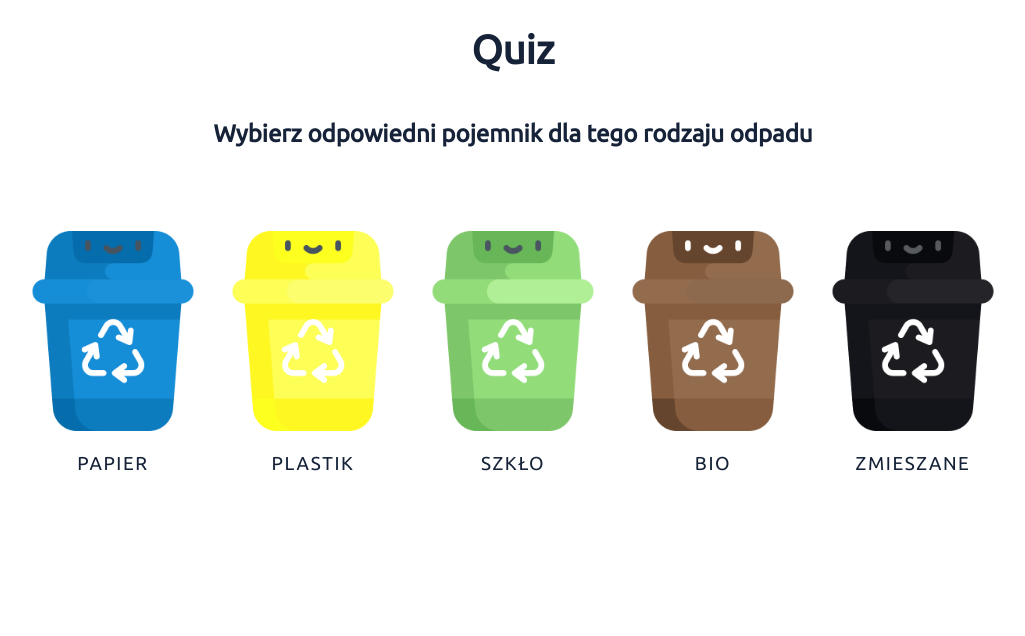
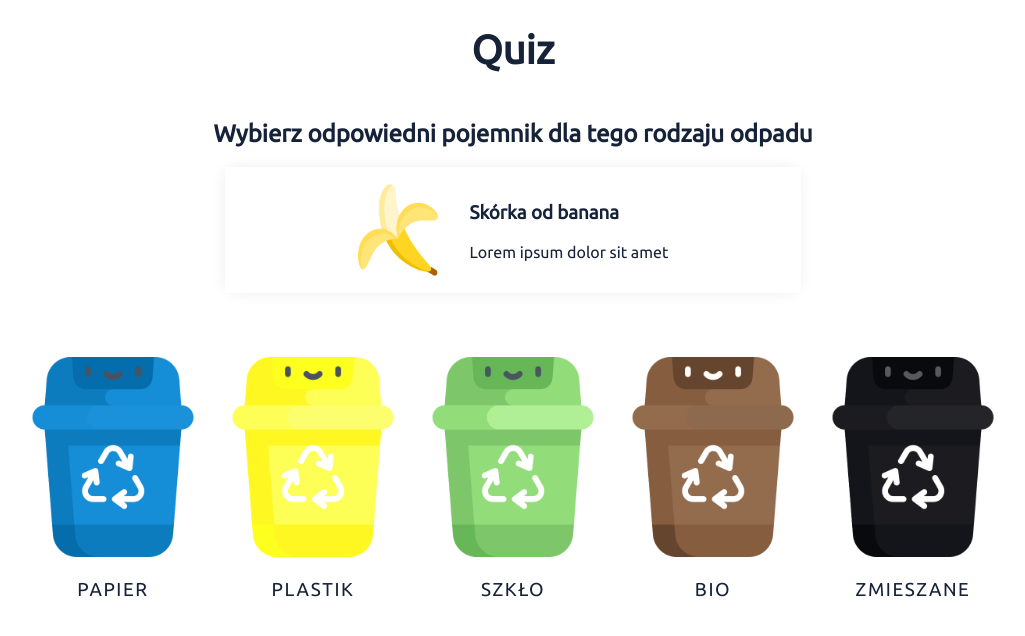
Before and after one commit to stosikmartyna/waste_sorting_app, a React (Create React App) app: page / in a window 1280 px wide. Both pictures are taken after a click on the button "START". Shown: the top 636 px of the page, without its empty margins (127-1152 px from the left). Built offline with nearby package versions, Linux system fonts and the light colour scheme.

Commit message:
Display and add style to waste element from json.

```diff
--- a/public/waste.json
+++ b/public/waste.json
@@ -1,8 +1,8 @@
 [
    {
       "name": "Skórka od banana",
-      "description": "",
-      "img": "",
+      "description": "Lorem ipsum dolor sit amet",
+      "img": "icons/banana_peel.png",
       "properBin": "bio"
    }
 ]
--- a/src/components/Quiz/Quiz.jsx
+++ b/src/components/Quiz/Quiz.jsx
@@ -1,5 +1,5 @@
 import React, { useState } from 'react';
-import { container, binsContainer, bin, button } from './Quiz.styles';
+import { container, wasteContainer, binsContainer, bin, button } from './Quiz.styles';
 import axios from 'axios';
 
 export const Quiz = () => {
@@ -21,13 +21,24 @@ export const Quiz = () => {
         setIsQuizStarted(true);
     }
 
+    const randomElement = wasteData && wasteData[0];
+
     return (
         <div className={container}>
             <h1>Quiz</h1>
-            { !isQuizStarted
+            {!isQuizStarted
                 ? <h2>Sprawdź swoją wiedzę na temat segregacji śmieci</h2>
                 : <h2>Wybierz odpowiedni pojemnik dla tego rodzaju odpadu</h2>
             }
+            {isQuizStarted && wasteData && (
+                <div className={wasteContainer}>
+                    <img src={randomElement.img}/>
+                    <div>
+                        <h3>{randomElement.name}</h3>
+                        <p>{randomElement.description}</p>
+                    </div>
+                </div>
+            )}
             <div className={binsContainer}>
                 <div className={bin}>
                     <img src="icons/recycle_bin_paper.png" alt="paper-bin"/>
--- a/src/components/Quiz/Quiz.styles.js
+++ b/src/components/Quiz/Quiz.styles.js
@@ -7,6 +7,19 @@ export const container = css({
 
     '& h1': {
         fontSize: '2.5rem',
+    }
+})
+
+export const wasteContainer = css({
+    boxShadow: '-1px 0px 17px -5px rgba(224,224,224,1)',
+    display: 'flex',
+    justifyContent: 'center',
+    padding: '1rem 2rem',
+    width: '40vw',
+
+    '& img': {
+        marginRight: '2rem',
+        width: '80px'
     }
 })
 
```
Also changed, not shown: public/icons/banana_peel.png (added).
